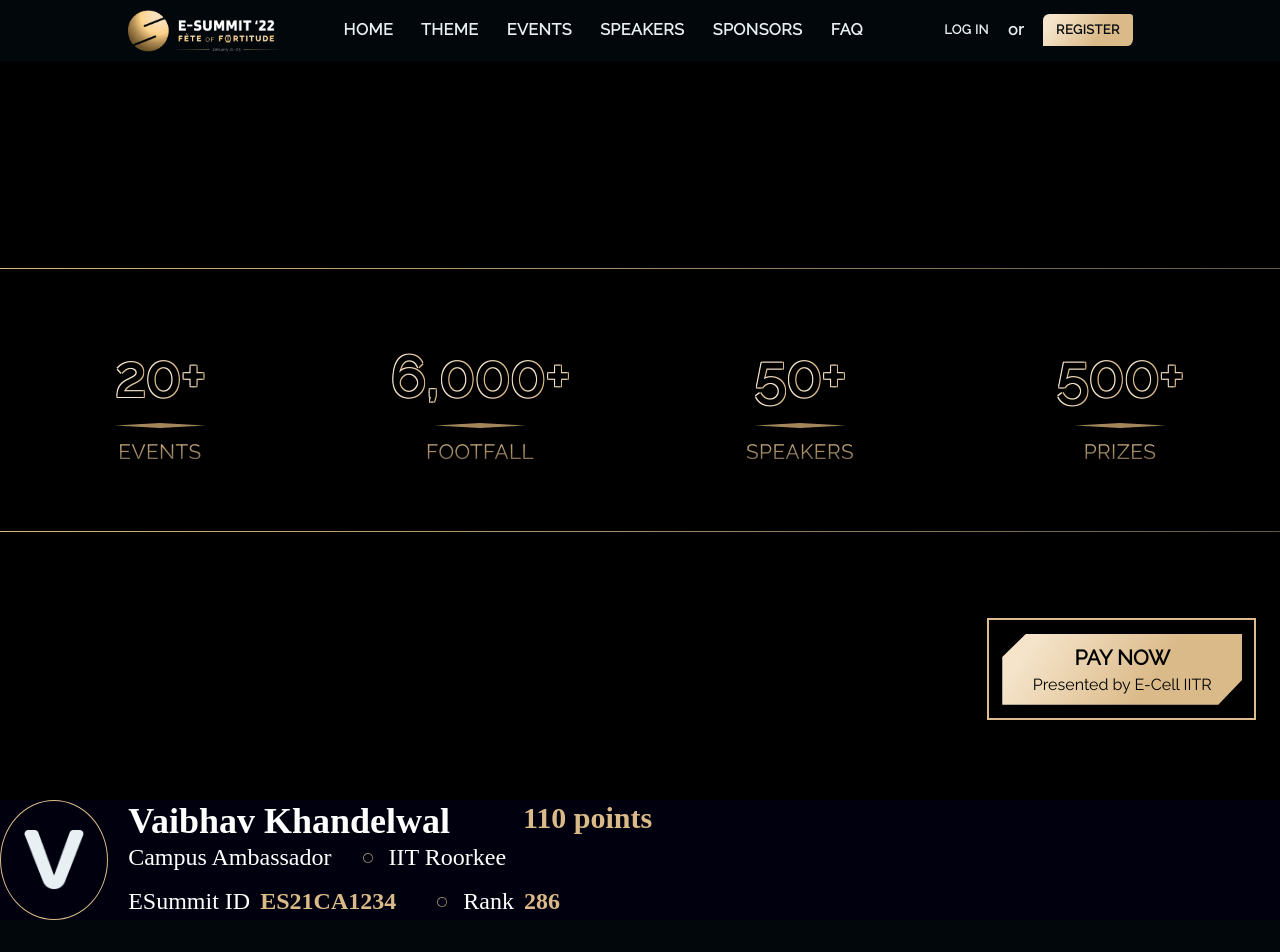
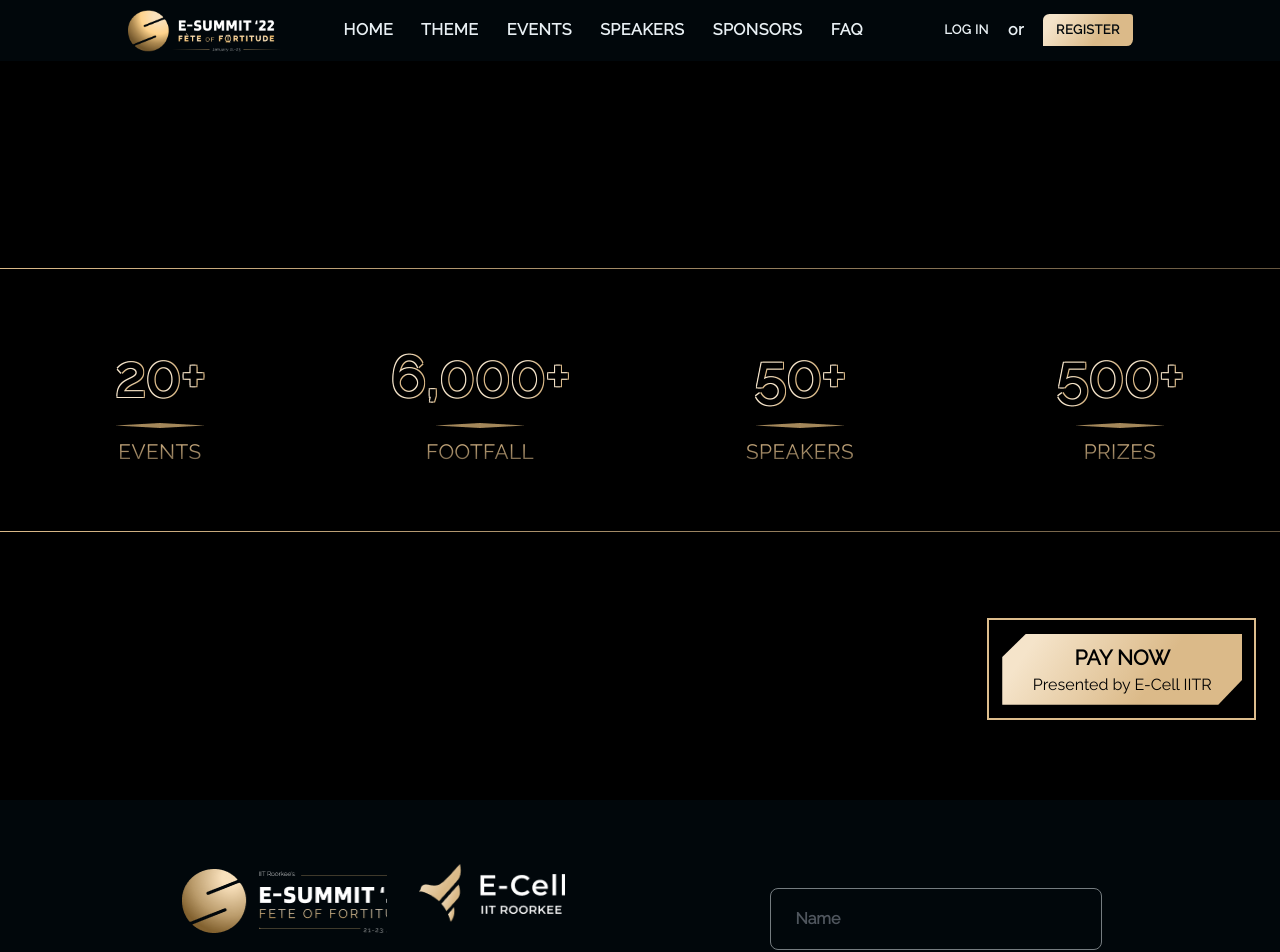
Before and after one commit to Ecell-IITR/Esummit22-frontend, a Next.js app: page / in a window 1280 px wide. Shown: the top 952 px of the page. Built offline with nearby package versions, Linux system fonts and the light colour scheme; no server answers; a web font is replaced by a local one.

Commit message:
Remove profile from __app.js

```diff
--- a/pages/_app.js
+++ b/pages/_app.js
@@ -14,7 +14,6 @@ import "react-toastify/dist/ReactToastify.css";
 import Header from "../components/Header/index";
 import PayNowCard from "../components/payNowCard";
 import MobileProvider from "../utils/MobileContext";
-import Profile from "../components/cap/cap_profile";
 
 function MyApp({ Component, pageProps }) {
   // initial_user
@@ -44,7 +43,6 @@ function MyApp({ Component, pageProps }) {
         </Script>
         <Header />
         <Component {...pageProps} />
-        <Profile />
         <Footer />
         <PayNowCard />
       </MobileProvider>
```
